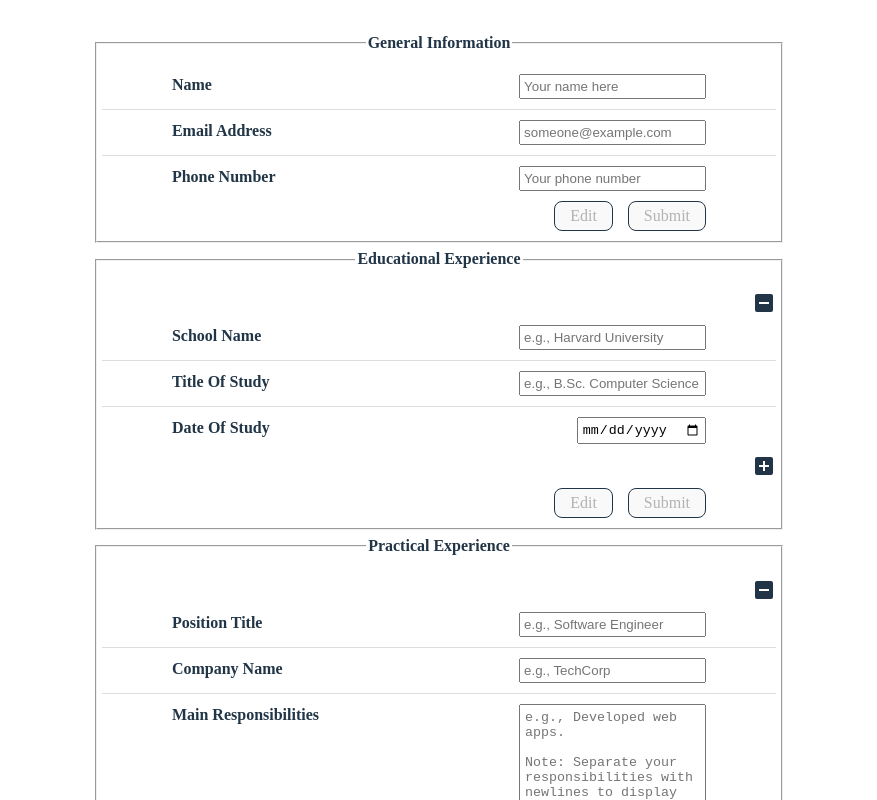
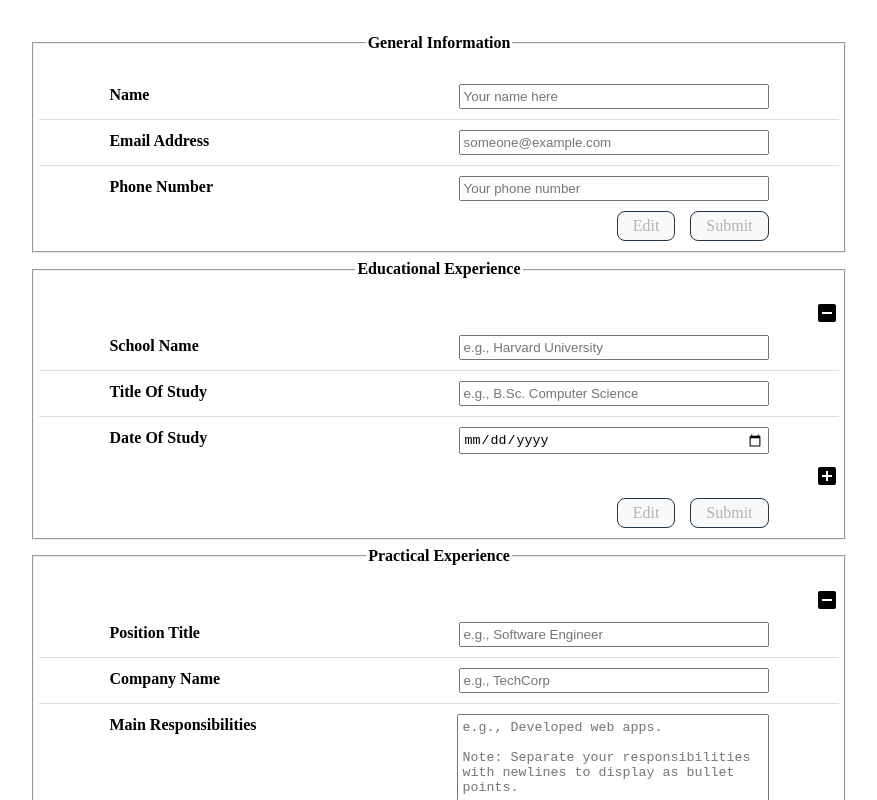
Before and after one commit to Maddily/cv-generator, a React (Vite) app: page / in a window 1280 px wide. Shown: the top 800 px of the page, without its empty margins (201-1078 px from the left). Built offline with nearby package versions, Linux system fonts and the light colour scheme.

Commit message:
Improve layout and design
I have made some changes to improve the layout,
such as removing borders and changing the font
family and color.

```diff
--- a/src/styles/App.css
+++ b/src/styles/App.css
@@ -4,6 +4,7 @@
   padding: 2rem;
   padding-bottom: 0;
   text-align: center;
+  font-family: "Cormorant Garamond", 'Times New Roman', Times, serif;
 }
 
 .generate-cv {
--- a/src/styles/DataField.css
+++ b/src/styles/DataField.css
@@ -1,37 +1,39 @@
 .data-field {
-  padding: 0 40px 10px 10px;
+  padding: 0 10px;
   display: flex;
   flex-direction: column;
   align-items: flex-start;
-  border-bottom: 1px solid #dddddd;
   text-align: left;
+  font-size: 0.99rem;
+  color: #2a2a2a;
 }
 
-.data-field:last-of-type {
-  border-bottom: none;
+.data-field:first-of-type {
+  font-size: 1.1rem;
+  font-weight: bold;
+  color: #000;
 }
 
-.label {
-  text-transform: capitalize;
-  font-weight: bold;
+.data-field:nth-of-type(2) {
+  font-style: italic;
+}
+
+.main {
+  margin-top: -10px;
+  margin-bottom: -10px;
 }
 
 @media (min-width: 460px) {
   .data-field {
-    padding: 0 20px 10px;
+    padding: 0 20px 0;
     flex-direction: row;
     justify-content: space-between;
     gap: 20px;
-  }
-
-  .data {
-    text-align: right;
   }
 }
 
 @media (min-width: 600px) {
   .data-field {
-    padding: 0 30px 10px;
     gap: 50px;
   }
 }
@@ -50,18 +52,7 @@
 
 @media (min-width: 900px) {
   .data-field {
-    padding: 0 50px 10px;
     gap: 130px;
-  }
-}
-
-@media (min-width: 1000px) {
-  .data-field {
-    padding: 0 70px 10px;
-  }
-
-  .data {
-    max-width: 300px;
   }
 }
 
--- a/src/styles/Fieldset.css
+++ b/src/styles/Fieldset.css
@@ -35,23 +35,22 @@ legend {
   align-items: flex-start;
 }
 
-.fields,
-.experience,
-.general {
-  gap: 10px;
-}
-
 .experience,
 .general {
   width: 100%;
 }
 
-.experience {
-  border-bottom: 2px solid #213547;
+.experience-editing {
+  border-bottom: 1px solid #828282;
+  padding-top: 10px;
 }
 
-.experience:last-of-type {
+.experience-editing:last-of-type {
   border-bottom: none;
+}
+
+.experience-editing:first-of-type {
+  padding-top: 0;
 }
 
 .add {
@@ -83,12 +82,16 @@ button {
 }
 
 button:enabled:hover {
-  background: #213547;
+  background: #000;
   color: #fff;
 }
 
 button:disabled {
   cursor: not-allowed;
+}
+
+input, textarea {
+  min-width: 200px;
 }
 
 @media (min-width: 460px) {
@@ -103,6 +106,12 @@ button:disabled {
   }
 }
 
+@media (min-width: 700px) {
+  input, textarea {
+    min-width: 300px;
+  }
+}
+
 @media (min-width: 900px) {
   .buttons {
     padding-right: 50px;
--- a/src/styles/Input.css
+++ b/src/styles/Input.css
@@ -1,5 +1,5 @@
 .field {
-  padding: 0 40px 15px 10px;
+  padding: 15px 40px 15px 10px;
   border-bottom: 1px solid #dddddd;
   text-align: left;
   display: flex;
@@ -23,7 +23,7 @@ input {
 
 @media (min-width: 460px) {
   .field {
-    padding: 0 20px 10px;
+    padding: 10px 20px 10px;
     flex-direction: row;
     justify-content: space-between;
     gap: 20px;
@@ -32,7 +32,7 @@ input {
 
 @media (min-width: 600px) {
   .field {
-    padding: 0 30px 10px;
+    padding: 10px 30px 10px;
     gap: 50px;
   }
 }
@@ -51,14 +51,14 @@ input {
 
 @media (min-width: 900px) {
   .field {
-    padding: 0 50px 10px;
+    padding: 10px 50px 10px;
     gap: 130px;
   }
 }
 
 @media (min-width: 1000px) {
   .field {
-    padding: 0 70px 10px;
+    padding: 10px 70px 10px;
   }
 }
 
--- a/src/styles/PracticalExp.css
+++ b/src/styles/PracticalExp.css
@@ -6,3 +6,15 @@
   min-height: 100px;
   padding: 5px;
 }
+
+@media (min-width: 460px) {
+  .from-to {
+    margin-right: 20px;
+  }
+}
+
+@media (min-width: 600px) {
+  .from-to {
+    transform: translateY(100%);
+  }
+}
--- a/src/styles/index.css
+++ b/src/styles/index.css
@@ -1,7 +1,5 @@
 :root {
   line-height: 1.4;
-  color: #213547;
-
   font-synthesis: none;
   text-rendering: optimizeLegibility;
   -webkit-font-smoothing: antialiased;
```
